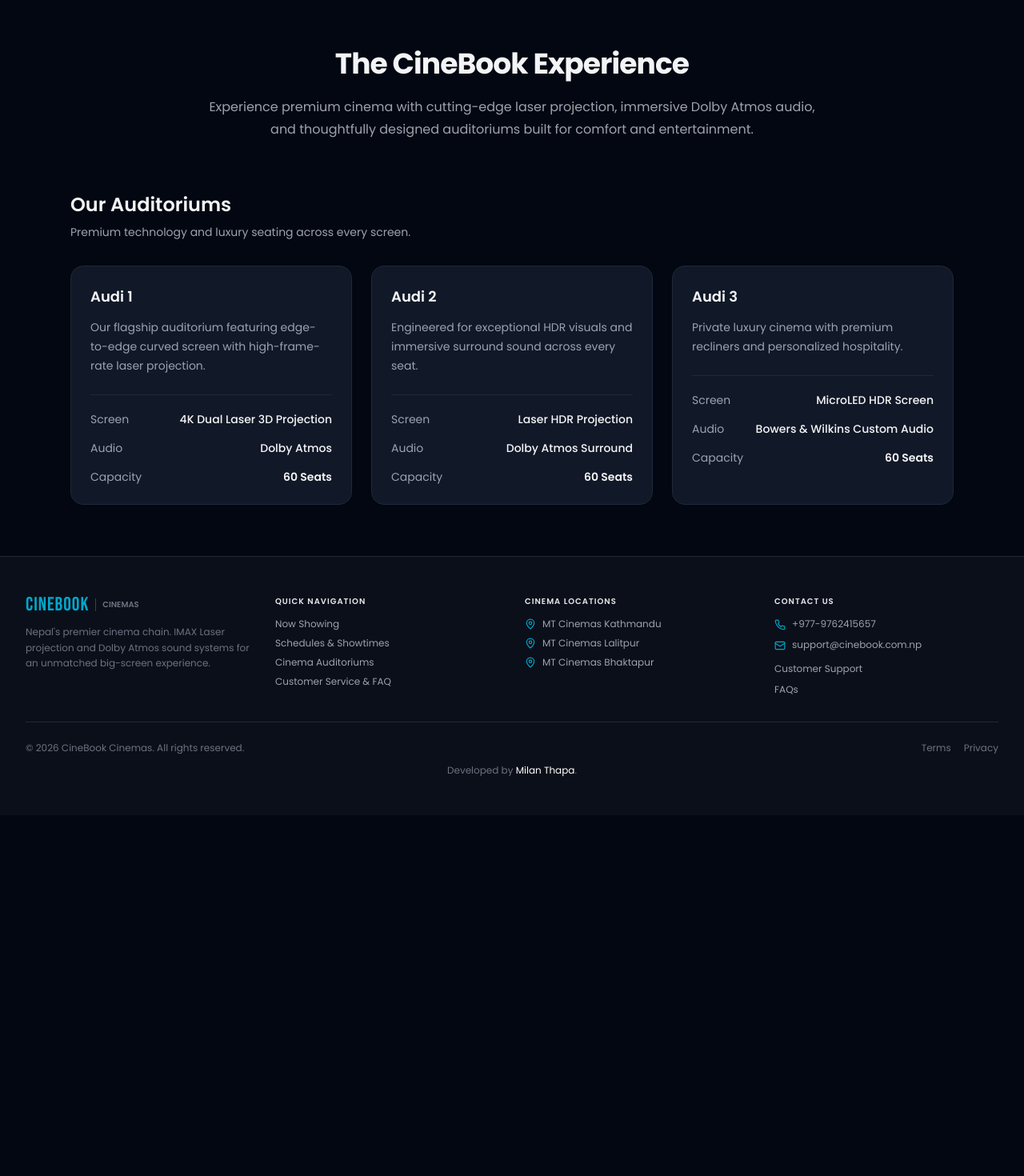
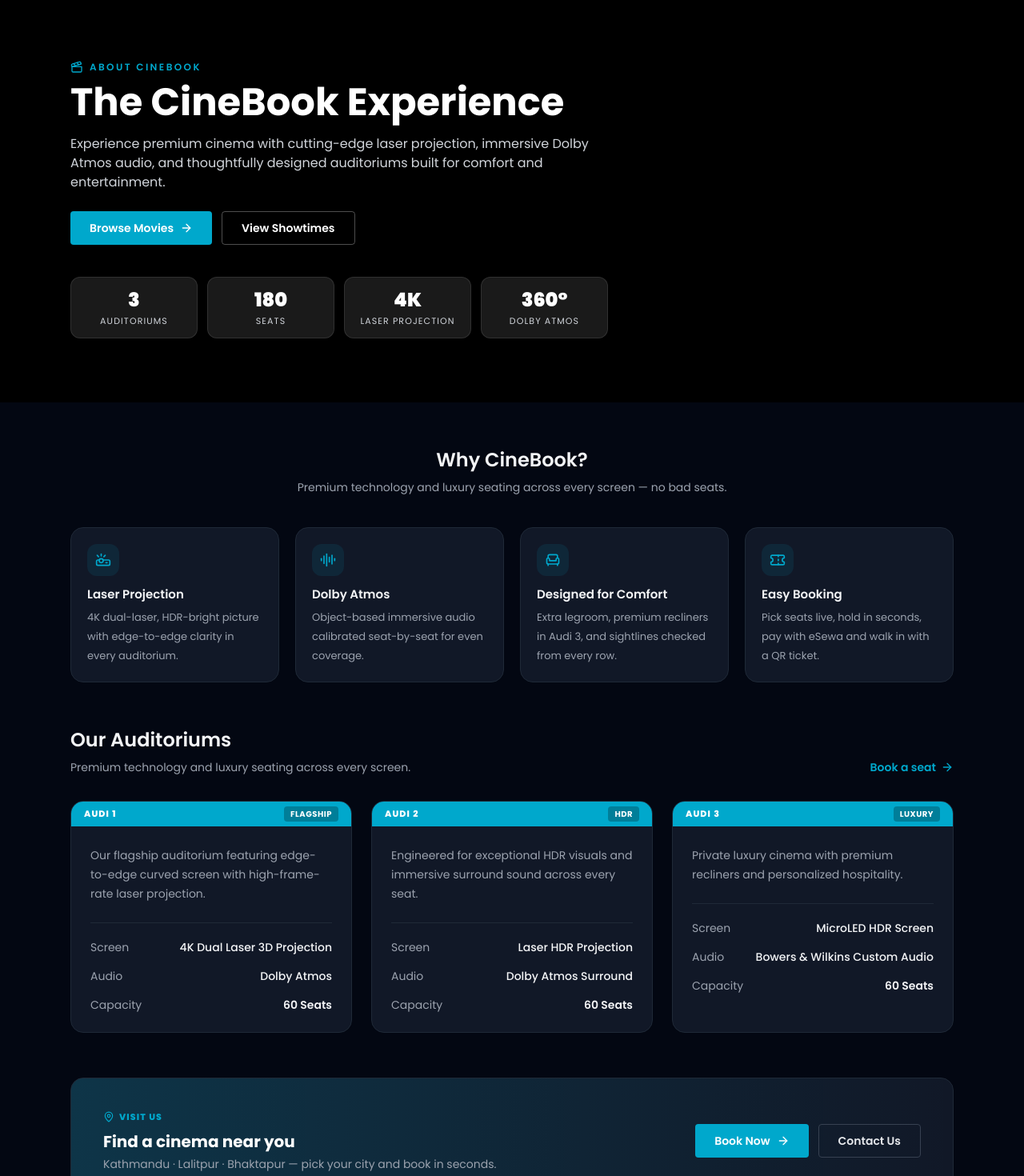
Before and after one commit to milanthapa1/cinebook-web, a React (Vite) app: page /about in a window 1280 px wide. Shown: the part 120-1590 px from the top of the page at 80% size. Before the commit the page ends 1139 px from the top, so only its background shows below. Built offline with nearby package versions, Linux system fonts and the light colour scheme; no server answers.

Commit message:
enhance the ui ux of about page

```diff
--- a/index.html
+++ b/index.html
@@ -9,6 +9,7 @@
     <link rel="preconnect" href="https://fonts.googleapis.com">
     <link rel="preconnect" href="https://fonts.gstatic.com" crossorigin>
     <link href="https://fonts.googleapis.com/css2?family=Poppins:wght@300;400;500;600;700;800;900&display=swap" rel="stylesheet">
+    <link href="https://fonts.googleapis.com/css2?family=Bebas+Neue&family=Anton&display=swap" rel="stylesheet">
   </head>
   <body class="min-h-screen antialiased bg-gray-50 text-gray-900 selection:bg-rose-500 selection:text-white dark:bg-gray-950 dark:text-gray-100 dark:selection:bg-rose-500 dark:selection:text-white">
     <div id="root"></div>
--- a/src/pages/AboutPage.tsx
+++ b/src/pages/AboutPage.tsx
@@ -1,4 +1,6 @@
 import React from 'react';
+import { Link } from 'react-router-dom';
+import { Clapperboard, Projector, AudioLines, Armchair, Ticket, MapPin, ArrowRight } from 'lucide-react';
 
 export const AboutPage: React.FC = () => {
   const halls = [
@@ -9,6 +11,7 @@
       soundSystem: 'Dolby Atmos',
       description:
         'Our flagship auditorium featuring edge-to-edge curved screen with high-frame-rate laser projection.',
+      tag: 'Flagship',
     },
     {
       name: 'Audi 2',
@@ -17,6 +20,7 @@
       soundSystem: 'Dolby Atmos Surround',
       description:
         'Engineered for exceptional HDR visuals and immersive surround sound across every seat.',
+      tag: 'HDR',
     },
     {
       name: 'Audi 3',
@@ -25,75 +29,193 @@
       soundSystem: 'Bowers & Wilkins Custom Audio',
       description:
         'Private luxury cinema with premium recliners and personalized hospitality.',
+      tag: 'Luxury',
     },
   ];
 
+  const features = [
+    {
+      Icon: Projector,
+      title: 'Laser Projection',
+      text: '4K dual-laser, HDR-bright picture with edge-to-edge clarity in every auditorium.',
+    },
+    {
+      Icon: AudioLines,
+      title: 'Dolby Atmos',
+      text: 'Object-based immersive audio calibrated seat-by-seat for even coverage.',
+    },
+    {
+      Icon: Armchair,
+      title: 'Designed for Comfort',
+      text: 'Extra legroom, premium recliners in Audi 3, and sightlines checked from every row.',
+    },
+    {
+      Icon: Ticket,
+      title: 'Easy Booking',
+      text: 'Pick seats live, hold in seconds, pay with eSewa and walk in with a QR ticket.',
+    },
+  ];
+
+  const stats = [
+    { value: '3', label: 'Auditoriums' },
+    { value: '180', label: 'Seats' },
+    { value: '4K', label: 'Laser Projection' },
+    { value: '360°', label: 'Dolby Atmos' },
+  ];
+
   return (
-    <div className="max-w-6xl mx-auto px-6 py-16">
-      {/* Header */}
-      <div className="max-w-3xl mx-auto text-center mb-16">
-        <h1 className="text-4xl font-bold tracking-tight text-gray-900 dark:text-gray-100">
+    <div className="bg-gray-50 text-gray-900 dark:bg-gray-950 dark:text-gray-100">
+      {/* Hero */}
+      <div className="relative overflow-hidden bg-black">
+        <div className="absolute inset-0 bg-gradient-to-r from-black/85 via-black/50 to-transparent" />
+        <div className="absolute inset-0 bg-gradient-to-t from-black/60 to-transparent" />
+        <div className="relative max-w-6xl mx-auto px-6 py-16 sm:py-20">
+          <p className="text-[#00a8cc] text-xs font-semibold uppercase tracking-[0.2em] mb-3 flex items-center gap-2">
+            <Clapperboard className="w-4 h-4" /> About CineBook
+          </p>
+          <h1 className="text-3xl sm:text-5xl font-bold text-white leading-tight max-w-2xl">
             The CineBook Experience
           </h1>
-
-        <p className="mt-5 text-base leading-7 text-gray-600 dark:text-gray-400">
+          <p className="mt-4 text-sm sm:text-base leading-7 text-gray-300 max-w-2xl">
             Experience premium cinema with cutting-edge laser projection,
             immersive Dolby Atmos audio, and thoughtfully designed auditoriums
             built for comfort and entertainment.
           </p>
+          <div className="mt-6 flex flex-wrap gap-3">
+            <Link
+              to="/movies"
+              className="inline-flex items-center gap-2 px-6 py-2.5 bg-[#00a8cc] hover:bg-[#0096c7] text-white font-semibold text-sm rounded transition-colors active:scale-95"
+            >
+              Browse Movies <ArrowRight className="w-4 h-4" />
+            </Link>
+            <Link
+              to="/showtimes"
+              className="inline-flex items-center gap-2 px-6 py-2.5 border border-white/30 hover:border-white text-white font-semibold text-sm rounded transition-colors"
+            >
+              View Showtimes
+            </Link>
+          </div>
+          {/* Stats */}
+          <div className="mt-10 grid grid-cols-2 sm:grid-cols-4 gap-3 max-w-2xl">
+            {stats.map((s) => (
+              <div
+                key={s.label}
+                className="rounded-xl bg-white/10 border border-white/10 backdrop-blur px-4 py-3 text-center"
+              >
+                <p className="text-2xl font-black text-white">{s.value}</p>
+                <p className="text-[11px] uppercase tracking-widest text-gray-300 mt-0.5">{s.label}</p>
+              </div>
+            ))}
+          </div>
+        </div>
+      </div>
+
+      <div className="max-w-6xl mx-auto px-6 py-14">
+        {/* Why */}
+        <div className="text-center max-w-2xl mx-auto mb-10">
+          <h2 className="text-2xl font-semibold">Why CineBook?</h2>
+          <p className="mt-2 text-sm text-gray-500 dark:text-gray-400">
+            Premium technology and luxury seating across every screen — no bad seats.
+          </p>
+        </div>
+        <div className="grid gap-5 sm:grid-cols-2 lg:grid-cols-4 mb-14">
+          {features.map(({ Icon, title, text }) => (
+            <div
+              key={title}
+              className="rounded-2xl border border-gray-200 bg-white p-5 hover:border-[#00a8cc]/40 hover:shadow-md transition-all dark:bg-gray-900 dark:border-gray-800"
+            >
+              <span className="w-10 h-10 rounded-xl bg-[#00a8cc]/10 text-[#00a8cc] flex items-center justify-center">
+                <Icon className="w-5 h-5" />
+              </span>
+              <h3 className="mt-3 font-semibold text-[15px]">{title}</h3>
+              <p className="mt-1.5 text-[13px] leading-6 text-gray-600 dark:text-gray-400">{text}</p>
+            </div>
+          ))}
         </div>
 
         {/* Auditoriums */}
-      <div>
         <div className="flex items-end justify-between mb-8">
           <div>
-            <h2 className="text-2xl font-semibold text-gray-900 dark:text-gray-100">
+            <h2 className="text-2xl font-semibold">
               Our Auditoriums
             </h2>
             <p className="mt-2 text-sm text-gray-500 dark:text-gray-400">
               Premium technology and luxury seating across every screen.
             </p>
           </div>
+          <Link to="/showtimes" className="hidden sm:inline-flex items-center gap-1.5 text-sm font-semibold text-[#00a8cc] hover:underline">
+            Book a seat <ArrowRight className="w-4 h-4" />
+          </Link>
         </div>
 
         <div className="grid gap-6 md:grid-cols-3">
           {halls.map((hall) => (
             <div
               key={hall.name}
-              className="rounded-2xl border border-gray-200 bg-white p-6 transition-all duration-200 hover:border-gray-300 hover:shadow-md dark:bg-gray-900 dark:border-gray-800 dark:hover:border-gray-700"
+              className="rounded-2xl border border-gray-200 bg-white overflow-hidden transition-all duration-200 hover:border-[#00a8cc]/40 hover:shadow-lg hover:-translate-y-1 dark:bg-gray-900 dark:border-gray-800"
             >
-              <h3 className="text-lg font-semibold text-gray-900 dark:text-gray-100">
-                {hall.name}
-              </h3>
-
-              <p className="mt-3 text-sm leading-6 text-gray-600 dark:text-gray-400">
+              <div className="bg-[#00a8cc] px-4 py-1.5 flex items-center justify-between">
+                <span className="text-white text-[11px] font-extrabold uppercase tracking-widest">{hall.name}</span>
+                <span className="text-[10px] bg-black/25 text-white px-2 py-0.5 rounded uppercase tracking-wider font-bold">
+                  {hall.tag}
+                </span>
+              </div>
+              <div className="p-6">
+                <p className="text-sm leading-6 text-gray-600 dark:text-gray-400">
                   {hall.description}
                 </p>
 
                 <div className="mt-6 border-t border-gray-100 pt-5 space-y-4 dark:border-gray-800">
                   <div className="flex justify-between gap-4">
                     <span className="text-sm text-gray-500 dark:text-gray-400">Screen</span>
-                  <span className="text-sm font-medium text-right text-gray-900 dark:text-gray-100">
+                    <span className="text-sm font-medium text-right">
                       {hall.screenType}
                     </span>
                   </div>
 
                   <div className="flex justify-between gap-4">
                     <span className="text-sm text-gray-500 dark:text-gray-400">Audio</span>
-                  <span className="text-sm font-medium text-right text-gray-900 dark:text-gray-100">
+                    <span className="text-sm font-medium text-right">
                       {hall.soundSystem}
                     </span>
                   </div>
 
                   <div className="flex justify-between gap-4">
                     <span className="text-sm text-gray-500 dark:text-gray-400">Capacity</span>
-                  <span className="text-sm font-semibold text-gray-900 dark:text-gray-100">
+                    <span className="text-sm font-semibold">
                       {hall.capacity} Seats
                     </span>
                   </div>
                 </div>
               </div>
+            </div>
           ))}
+        </div>
+
+        {/* Visit CTA */}
+        <div className="mt-14 rounded-2xl bg-gray-900 dark:bg-gray-900 border border-gray-800 p-8 sm:p-10 flex flex-col sm:flex-row items-start sm:items-center gap-6 justify-between overflow-hidden relative">
+          <div className="absolute inset-0 bg-gradient-to-r from-[#00a8cc]/20 to-transparent pointer-events-none" />
+          <div className="relative">
+            <p className="flex items-center gap-1.5 text-[11px] font-extrabold uppercase tracking-widest text-[#00a8cc]">
+              <MapPin className="w-3.5 h-3.5" /> Visit us
+            </p>
+            <h3 className="mt-2 text-xl font-bold text-white">Find a cinema near you</h3>
+            <p className="mt-1 text-sm text-gray-400">Kathmandu · Lalitpur · Bhaktapur — pick your city and book in seconds.</p>
+          </div>
+          <div className="relative flex flex-wrap gap-3">
+            <Link
+              to="/showtimes"
+              className="inline-flex items-center gap-2 px-6 py-2.5 bg-[#00a8cc] hover:bg-[#0096c7] text-white font-semibold text-sm rounded transition-colors active:scale-95"
+            >
+              Book Now <ArrowRight className="w-4 h-4" />
+            </Link>
+            <Link
+              to="/contact"
+              className="inline-flex items-center px-6 py-2.5 border border-gray-700 hover:border-gray-500 text-gray-200 font-semibold text-sm rounded transition-colors"
+            >
+              Contact Us
+            </Link>
+          </div>
         </div>
       </div>
     </div>
--- a/src/styles/index.css
+++ b/src/styles/index.css
@@ -1,12 +1,9 @@
-@import url('https://fonts.googleapis.com/css2?family=Poppins:wght@300;400;500;600;700;800;900&display=swap');
-@import url('https://fonts.googleapis.com/css2?family=Bebas+Neue&family=Anton&display=swap');
-
 @tailwind base;
 @tailwind components;
 @tailwind utilities;
 
 @layer components {
-  /* Netflix-style logo wordmark */
+  /* Logo wordmark only — everything else is Poppins */
   .font-logo {
     font-family: 'Bebas Neue', 'Anton', 'Arial Narrow', sans-serif;
     letter-spacing: 0.04em;
@@ -16,11 +13,12 @@
 @layer base {
   html {
     scroll-behavior: smooth;
-    font-family: 'Poppins', sans-serif;
+    font-family: 'Poppins', ui-sans-serif, system-ui, -apple-system, 'Segoe UI', Roboto, sans-serif;
   }
-  body {
-    @apply bg-gray-50 text-gray-900 selection:bg-[#00a8cc] selection:text-white;
-    font-family: 'Poppins', sans-serif;
+  body,
+  #root {
+    font-family: 'Poppins', ui-sans-serif, system-ui, -apple-system, 'Segoe UI', Roboto, sans-serif;
+    @apply bg-gray-50 text-gray-900 antialiased selection:bg-[#00a8cc] selection:text-white;
   }
   .dark body {
     @apply bg-gray-950 text-gray-100 selection:bg-[#00a8cc] selection:text-white;
--- a/tailwind.config.js
+++ b/tailwind.config.js
@@ -25,7 +25,8 @@
         }
       },
       fontFamily: {
-        sans: ['Poppins', 'sans-serif'],
+        sans: ['Poppins', 'ui-sans-serif', 'system-ui', '-apple-system', 'Segoe UI', 'Roboto', 'sans-serif'],
+        logo: ['Bebas Neue', 'Anton', 'Arial Narrow', 'sans-serif'],
       },
       animation: {
         'pulse-glow': 'pulseGlow 2s infinite',
```
Lines whose indentation alone changed are shown as unchanged.
